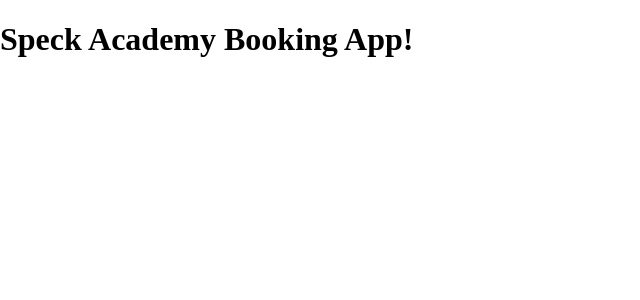
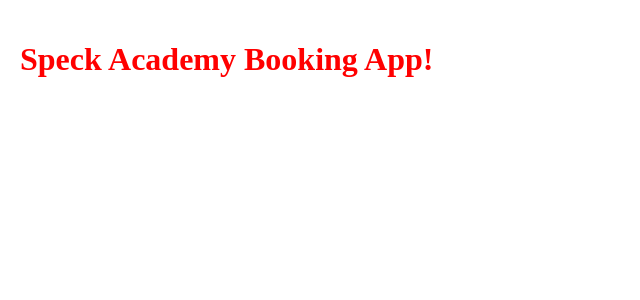
Before and after one commit to ispoljari/speck-academy-booking-app-client, a React (Create React App) app: page / in a window 1280 px wide. Shown: the top 300 px of the page, without its empty margins (0-640 px from the left). Built offline with nearby package versions, Linux system fonts and the light colour scheme.

Commit message:
Create styled comp module with basic style for CitizensHeader and import into CitizensPage

```diff
--- a/src/UI/citizens/components/header/CitizensHeader.js
+++ b/src/UI/citizens/components/header/CitizensHeader.js
@@ -1,11 +1,16 @@
 import React from 'react';
 
+import {
+  HeaderContainer,
+  HeaderTitle
+} from './CitizensHeaderStyle';
+
 const CitizensHeader = () => (
-  <header role="banner">
-    <h1>
+  <HeaderContainer>
+    <HeaderTitle>
       Speck Academy Booking App!
-    </h1>
-  </header>
+    </HeaderTitle>
+  </HeaderContainer>
 );
 
 export default CitizensHeader;
--- a/src/UI/citizens/components/header/CitizensHeaderStyle.js
+++ b/src/UI/citizens/components/header/CitizensHeaderStyle.js
@@ -0,0 +1,15 @@
+import styled from 'styled-components';
+
+const HeaderContainer = styled.div`
+  width: 100%;
+  padding: 20px;
+`;
+
+const HeaderTitle = styled.h1`
+  color: red;
+`;
+
+export {
+  HeaderContainer,
+  HeaderTitle
+};
```
